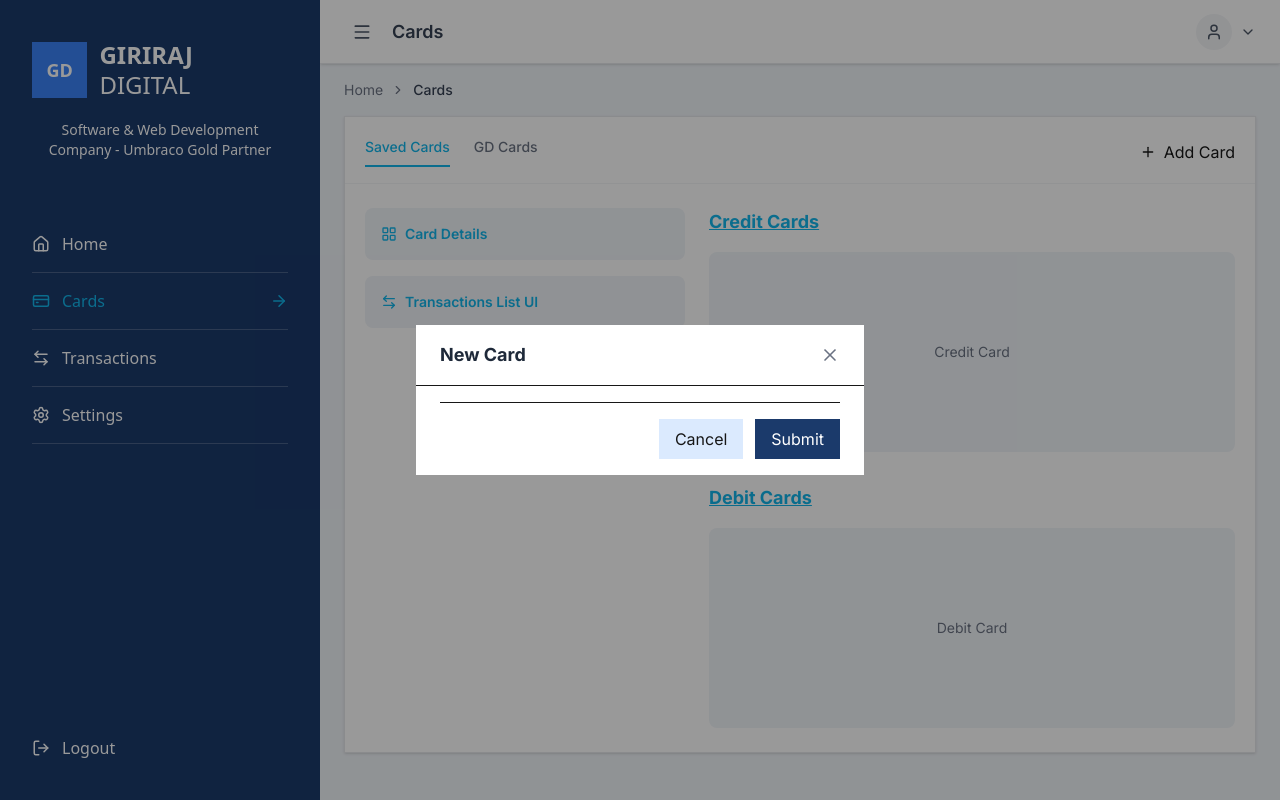
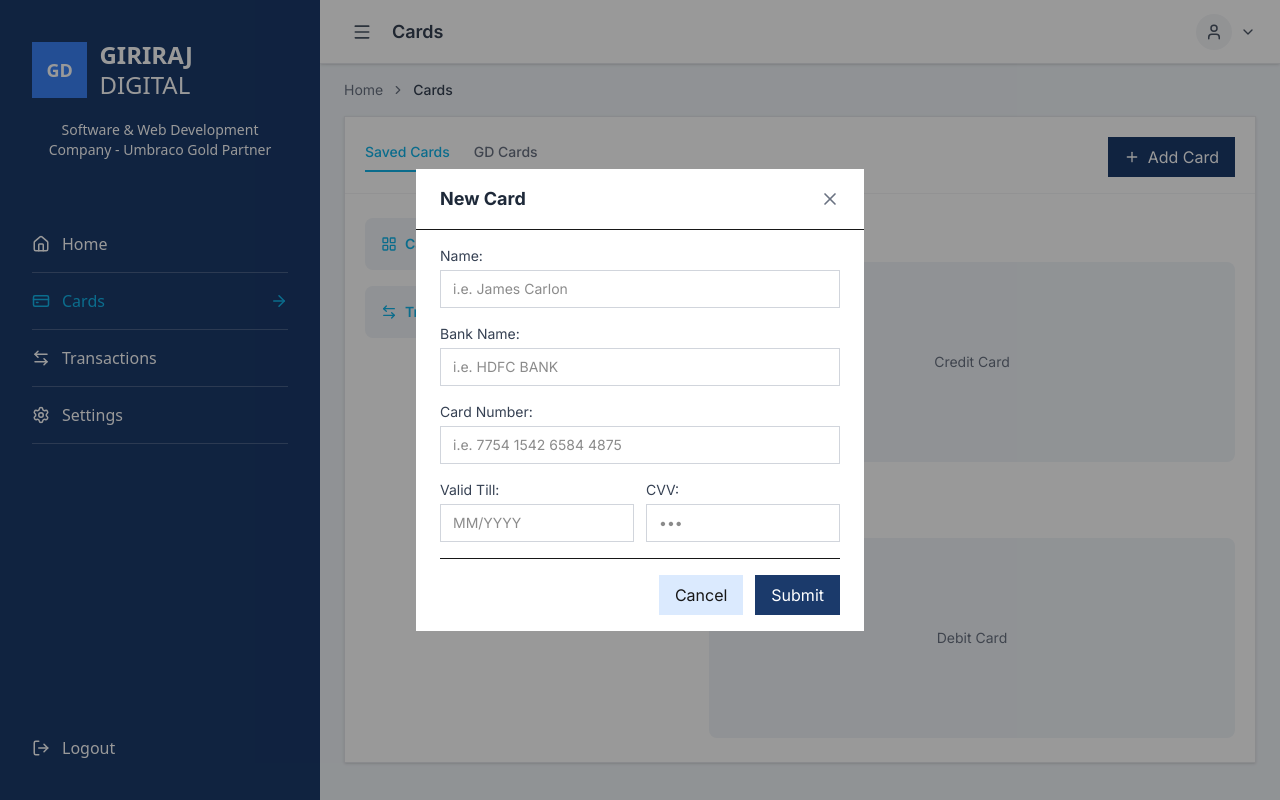
Before and after one commit to Hiralhk14/my-card-app, a Next.js app: page /cards in a window 1280 px wide. Both pictures are taken after a click on the button "Add Card". Built offline with nearby package versions, Linux system fonts and the light colour scheme.

Commit message:
feat : add common input ui and import into add card modal

```diff
--- a/src/shared/components/cards/addCard/index.tsx
+++ b/src/shared/components/cards/addCard/index.tsx
@@ -5,11 +5,49 @@ import React from "react";
 import { AddCardModalProps } from "@/types/type";
 import Modal from "@/shared/ui/modal/index";
 import Button from "@/shared/ui/button";
+import Input from "@/shared/ui/input";
 
 const AddCardModal: React.FC<AddCardModalProps> = ({ isOpen, onClose }) => {
   return (
     <Modal isOpen={isOpen} onClose={onClose} title="New Card">
       <div className="flex flex-col gap-4">
+        <Input
+          id="card-name"
+          label="Name:"
+          placeholder="i.e. James Carlon"
+          maxLength={35}
+        />
+
+        <Input
+          id="bank-name"
+          label="Bank Name:"
+          placeholder="i.e. HDFC BANK"
+        />
+
+        <Input
+          id="card-number"
+          label="Card Number:"
+          placeholder="i.e. 7754 1542 6584 4875"
+          inputMode="numeric"
+          maxLength={19}
+        />
+        <div className="flex gap-3">
+          <Input
+            id="valid-till"
+            label="Valid Till:"
+            placeholder="MM/YYYY"
+            inputMode="numeric"
+            maxLength={7}
+          />
+          <Input
+            id="cvv"
+            label="CVV:"
+            placeholder="•••"
+            inputMode="numeric"
+            maxLength={4}
+          />
+        </div>
+
         <div className="flex justify-end gap-3 pt-4 border-t">
           <Button variant="secondary" onClick={onClose}>
             Cancel
--- a/src/shared/components/cards/page.tsx
+++ b/src/shared/components/cards/page.tsx
@@ -33,6 +33,7 @@ const CardsPage: React.FC = () => {
             </div>
 
             <Button
+              variant="primary"
               className="flex items-center gap-2"
               onClick={() => setIsModalOpen(true)}
             >
--- a/src/shared/ui/button/index.tsx
+++ b/src/shared/ui/button/index.tsx
@@ -3,7 +3,7 @@ import clsx from "clsx";
 
 import type { ButtonProps } from "@/types/type";
 
-const Button = ({ children, variant = "primary", ...props }: ButtonProps) => {
+const Button = ({ children, variant = "primary", className, ...props }: ButtonProps) => {
   const buttonStyle =
     variant === "secondary"
       ? "bg-secondary-light text-foreground"
@@ -12,7 +12,7 @@ const Button = ({ children, variant = "primary", ...props }: ButtonProps) => {
   return (
     <button
       type="button"
-      className={clsx("px-4 py-2", buttonStyle)}
+      className={clsx("px-4 py-2", buttonStyle, className)}
       {...props}
     >
       {children}
--- a/src/shared/ui/input/index.tsx
+++ b/src/shared/ui/input/index.tsx
@@ -0,0 +1,44 @@
+import React, { forwardRef } from "react";
+import clsx from "clsx";
+
+import { InputProps } from "@/types/type";
+
+const Input = forwardRef<HTMLInputElement, InputProps>(
+  ({ label, error, rightIcon, className, id, ...props }, ref) => {
+    return (
+      <div className="w-full">
+        {label && (
+          <label htmlFor={id} className="block mb-1 text-sm text-gray-700">
+            {label}
+          </label>
+        )}
+        <div className="relative">
+          <input id={id}
+            ref={ref}
+            className={clsx(
+              "w-full border px-3 py-2 text-sm",
+              error ? "border-danger" : "border-gray-300",
+              rightIcon && "pr-10",
+              className
+            )}
+            {...props}
+          />
+          {rightIcon && (
+            <span className="absolute right-3 top-2.5 text-gray-400">
+              {rightIcon}
+            </span>
+          )}
+        </div>
+        {error && (
+          <p className="mt-1 text-xs text-danger">
+            {error}
+          </p>
+        )}
+      </div>
+    );
+  }
+);
+
+Input.displayName = "Input";
+
+export default Input;
```
Also changed, not shown: src/types/type.ts (+8 -2 lines).
